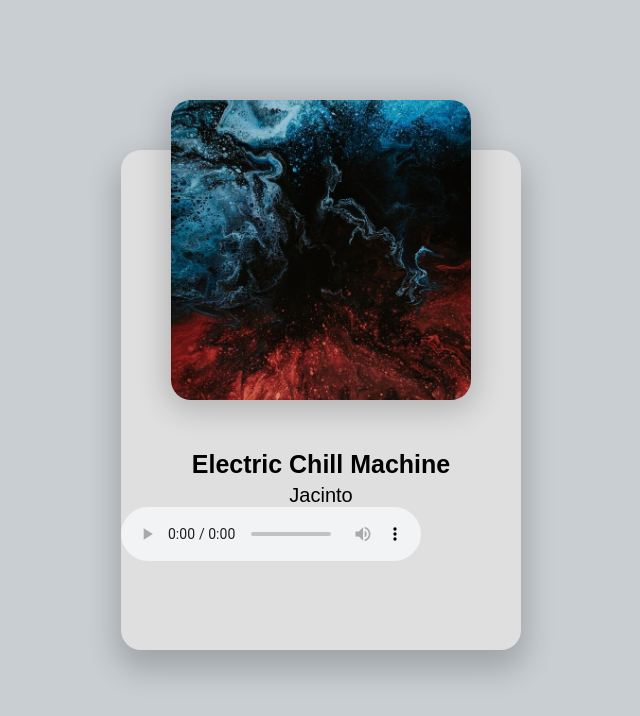
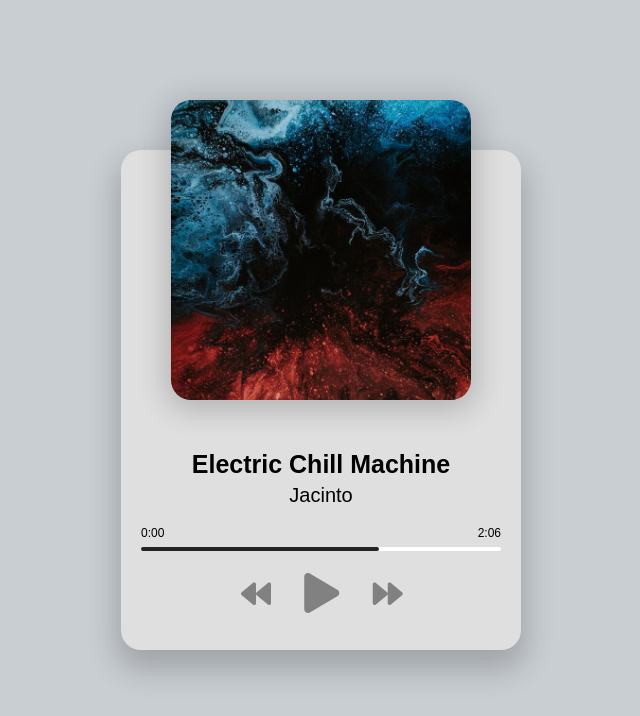
Before and after one commit to TheMahe/Music-player, a plain HTML site: page index.html in a window 1280 px wide. Shown: the whole page, without its empty margins (319-959 px from the left). Drawn offline with Linux system fonts and the light colour scheme.

Commit message:
imlemented html and css for custom controls

```diff
--- a/index.html
+++ b/index.html
@@ -18,7 +18,21 @@
       </div>
       <h2 id="title">Electric Chill Machine</h2>
       <h3 id="artist">Jacinto</h3>
-      <audio src="music/jacinto-1.mp3" controls></audio>
+      <audio src="music/jacinto-1.mp3" ></audio>
+      <!-- Progress -->
+        <div class="progress-container" id="progress-container">
+            <div class="progress" id="progress"></div>
+            <div class="duration-wrapper">
+                <span id="current-time">0:00</span>
+                <span id="duration">2:06</span>
+            </div>
+            <!-- Contorls -->
+            <div class="player-controls">
+                <i class="fas fa-backward" id="prev" title="previous"></i>
+                <i class="fas fa-play main-button" id="play" title="Play"></i>
+                <i class="fas fa-forward" id="next" title="Next"></i>
+
+                </div>
     </div>
     <!-- Script -->
     <script src="script.js"></script>
--- a/style.css
+++ b/style.css
@@ -81,15 +81,21 @@ h3 {
 /* Controls */
 .player-controls {
   position: relative;
-  top: -15px;
-  left: 120px;
+  top: 5px;
+  left: 100px;
   width: 200px;
+}
+
+.fas:hover {
+  filter: brightness(80%);
 }
 
 .fas {
   font-size: 30px;
   color: rgb(129, 129, 129);
   margin-right: 30px;
+  cursor: pointer;
+  user-select: none;
 }
 
 .main-button {
```
